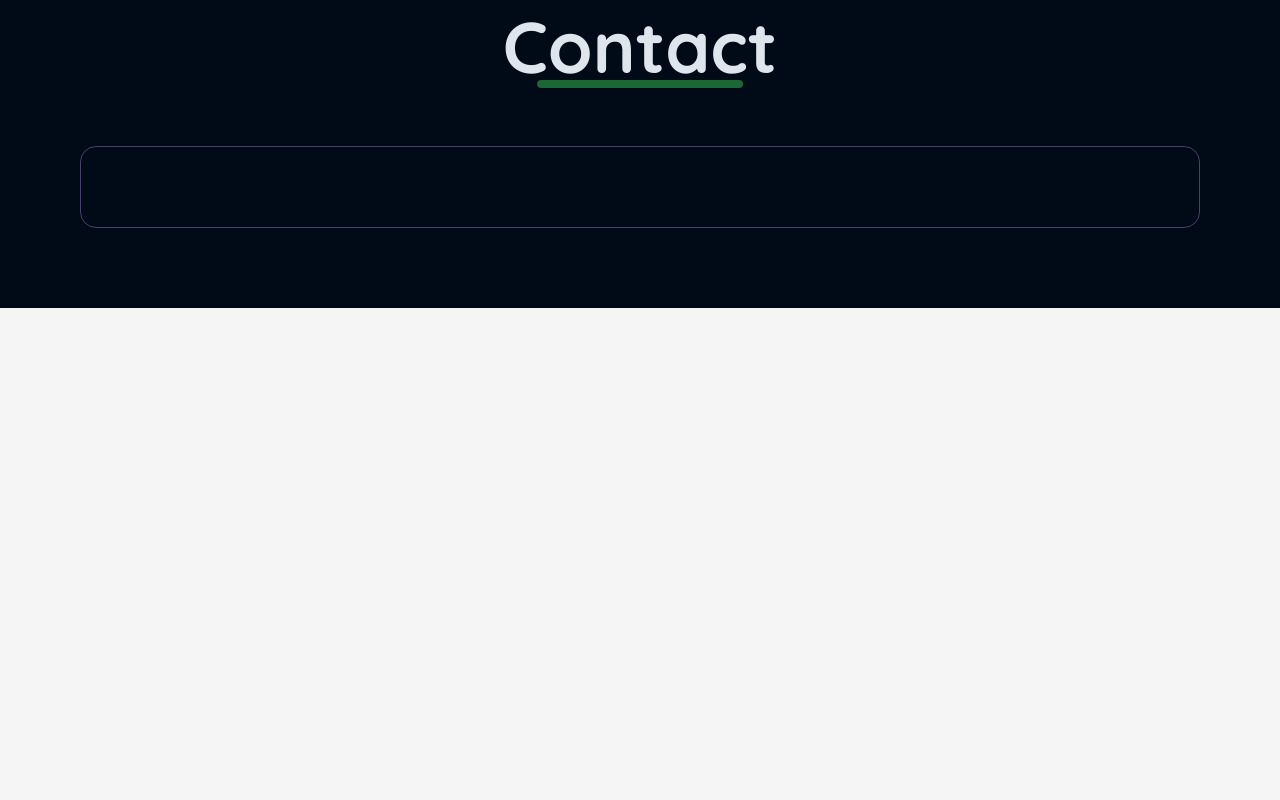
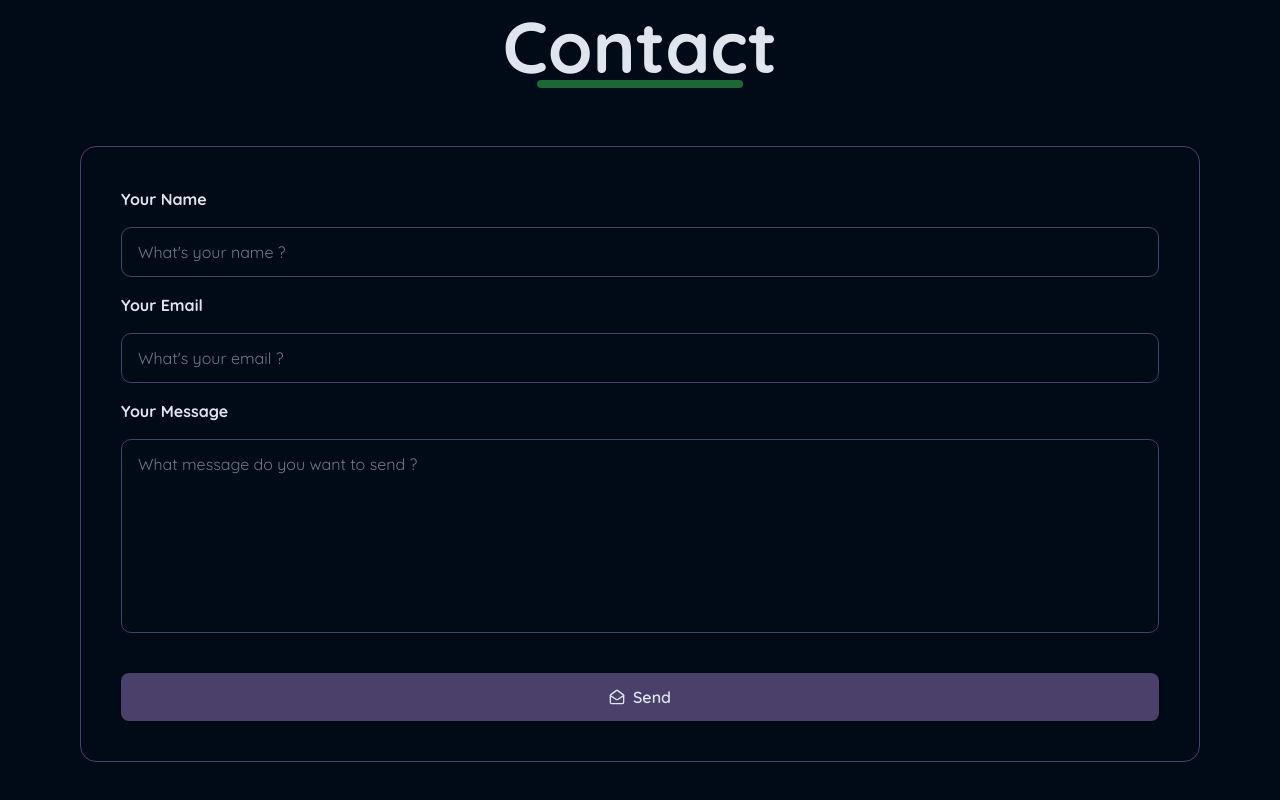
Before and after one commit to ilyasmdn/portfolio, a React (Vite) app: page / in a window 1280 px wide. Shown: the part 3010-3810 px from the top of the page. Before the commit the page ends 3318 px from the top, so only its background shows below. Built offline with nearby package versions, Linux system fonts and the light colour scheme.

Commit message:
implemented contact logic

```diff
--- a/package.json
+++ b/package.json
@@ -20,9 +20,14 @@
     "@tailwindcss/vite": "^4.0.15",
     "class-variance-authority": "^0.7.1",
     "clsx": "^2.1.1",
+    "date-fns": "^4.1.0",
+    "emailjs": "^4.0.3",
+    "emailjs-com": "^3.2.0",
     "lucide-react": "^0.483.0",
+    "next-themes": "^0.4.6",
     "react": "^19.0.0",
     "react-dom": "^19.0.0",
+    "sonner": "^2.0.2",
     "tailwind-merge": "^3.0.2",
     "tailwindcss": "^4.0.15",
     "tw-animate-css": "^1.2.4"
--- a/src/components/Contact.tsx
+++ b/src/components/Contact.tsx
@@ -1,12 +1,139 @@
+import { Loader2, MailOpen } from "lucide-react";
+import { Button } from "./ui/button";
+import { useState } from "react";
+import emailjs from "emailjs-com";
+import { toast, Toaster } from "sonner";
 
 const Contact = () => {
+  const [loading, setLoading] = useState(false);
+
+  const [form, setForm] = useState({
+    name: "",
+    email: "",
+    message: "",
+  });
+
+  const handleChange = (
+    e: React.ChangeEvent<HTMLInputElement | HTMLTextAreaElement>
+  ) => {
+    const { name, value } = e.target;
+    setForm({ ...form, [name]: value });
+  };
+
+  const handleSubmit = (e: React.FormEvent) => {
+    e.preventDefault();
+
+    if (form.name === "" || form.email === "" || form.message === "") {
+      toast.warning("Please fill out all fields!");
+      return;
+    }
+
+    setLoading(true);
+
+    emailjs
+      .send(
+        "service_ps5dafu",
+        "template_r1ishlm",
+        {
+          from_name: form.name,
+          to_name: "Ilyas",
+          from_email: form.email,
+          to_email: "ilyaselmadni1@gmail.com",
+          message: form.message,
+        },
+        "0e7vbyLP2OCnF7D5_"
+      )
+      .then(
+        () => {
+          setLoading(false);
+
+          setForm({
+            name: "",
+            email: "",
+            message: "",
+          });
+
+          toast.success("Message sent successfully!");
+        },
+        (error) => {
+          setLoading(false);
+          console.log(error);
+          toast.warning("Something went wrong!");
+        }
+      );
+  };
+
   return (
     <section id="contact" className="flex flex-col items-center gap-16 py-20">
-        <h2 className="section-title">Contact</h2>
+      <h2 className="section-title">Contact</h2>
       <div className="section-container flex flex-col items-left w-full">
+        <Toaster
+          style={
+            {
+              "--normal-bg": "var(--color-background)",
+              "--normal-text": "var(--color-text)",
+              "--normal-border": "var(--color-secondary)",
+            } as React.CSSProperties
+          }
+        />
+        <form onSubmit={handleSubmit}>
+          <div className="flex flex-col gap-4 mb-4">
+            <label htmlFor="name" className="text-text font-bold">
+              Your Name
+            </label>
+            <input
+              name="name"
+              type="text"
+              value={form.name}
+              onChange={handleChange}
+              placeholder="What's your name ?"
+              className="text-text placeholder:text-text/50 border border-secondary px-4 py-3 rounded-lg outline-none"
+            />
+          </div>
+          <div className="flex flex-col gap-4 mb-4">
+            <label htmlFor="email" className="text-text font-bold">
+              Your Email
+            </label>
+            <input
+              name="email"
+              type="email"
+              value={form.email}
+              onChange={handleChange}
+              placeholder="What's your email ?"
+              className="text-text placeholder:text-text/50 border border-secondary px-4 py-3 rounded-lg outline-none"
+            />
+          </div>
+          <div className="flex flex-col gap-4 mb-4">
+            <label htmlFor="message" className="text-text font-bold">
+              Your Message
+            </label>
+            <textarea
+              rows={7}
+              name="message"
+              value={form.message}
+              onChange={handleChange}
+              placeholder="What message do you want to send ?"
+              className="text-text placeholder:text-text/50 border border-secondary px-4 py-3 rounded-lg resize-none outline-none"
+            />
+          </div>
+          <Button
+            variant="secondary"
+            className="flex items-center justify-center mt-10 text-text text-base font-semibold h-12 w-full gap-2 cursor-pointer"
+          >
+            {loading ? (
+              <>
+                <Loader2 className="animate-spin" /> Please Wait
+              </>
+            ) : (
+              <>
+                <MailOpen /> Send
+              </>
+            )}
+          </Button>
+        </form>
       </div>
     </section>
-  )
-}
+  );
+};
 
-export default Contact
+export default Contact;
--- /dev/null
+++ b/src/components/ui/sonner.tsx
@@ -0,0 +1,23 @@
+import { useTheme } from "next-themes"
+import { Toaster as Sonner, ToasterProps } from "sonner"
+
+const Toaster = ({ ...props }: ToasterProps) => {
+  const { theme = "system" } = useTheme()
+
+  return (
+    <Sonner
+      theme={theme as ToasterProps["theme"]}
+      className="toaster group"
+      style={
+        {
+          "--normal-bg": "var(--popover)",
+          "--normal-text": "var(--popover-foreground)",
+          "--normal-border": "var(--border)",
+        } as React.CSSProperties
+      }
+      {...props}
+    />
+  )
+}
+
+export { Toaster }
```
Also changed, not shown: 1 other file (tests, documents, lock files or other folders).
